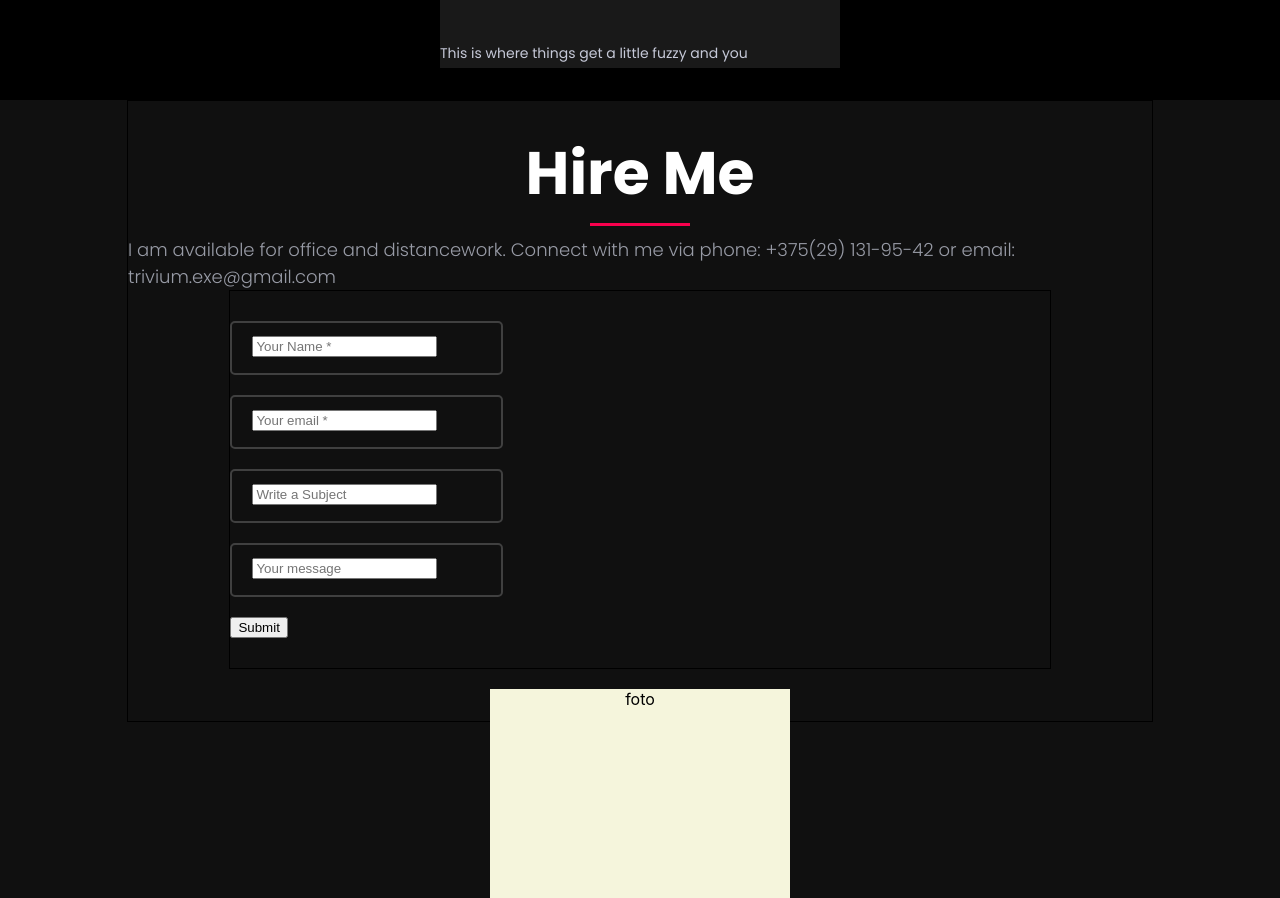
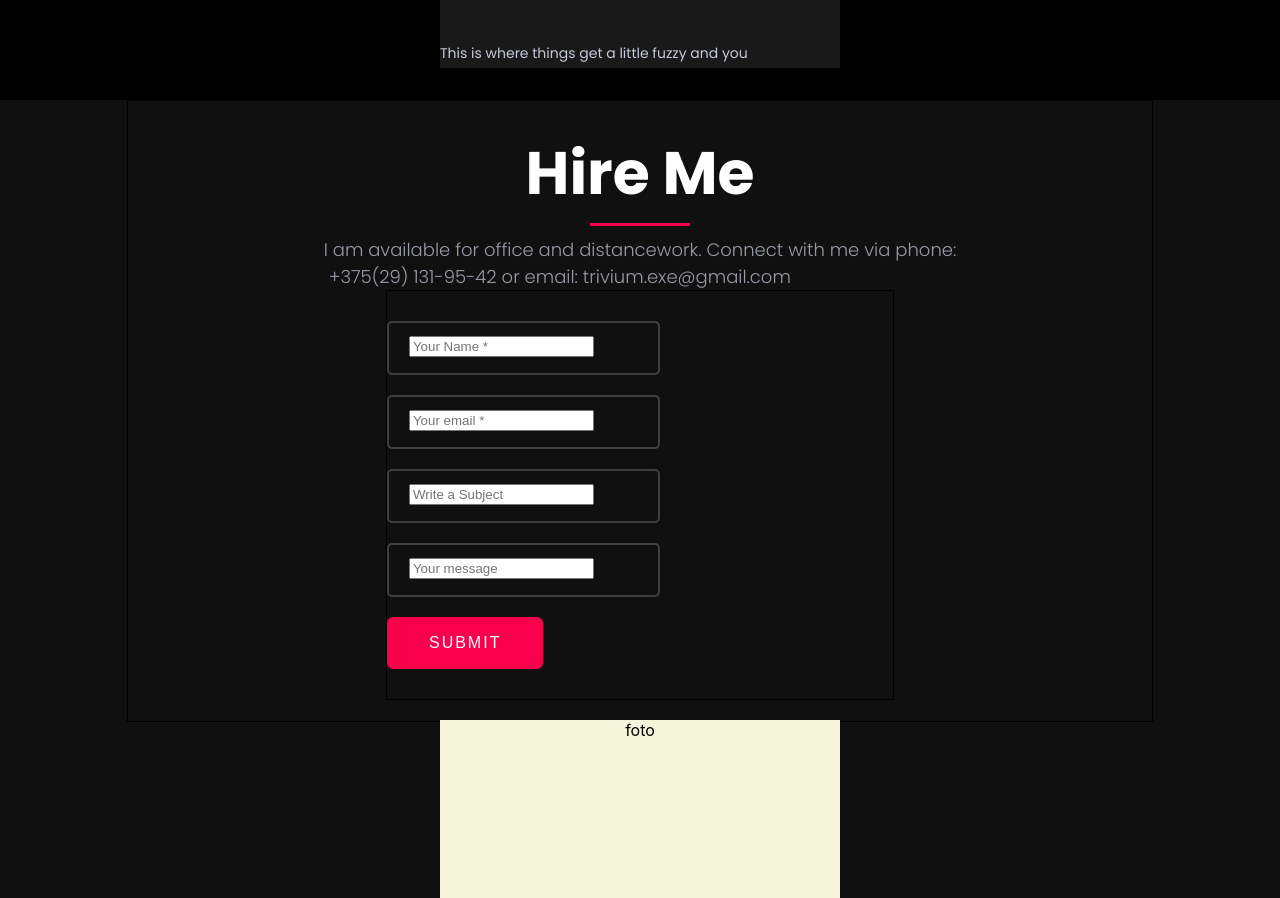
Before and after one commit to Trivium-bit/portfolio, a React (Create React App) app: page / in a window 1280 px wide. Shown: the part 4500-5398 px from the top of the page. Built offline with nearby package versions, Linux system fonts and the light colour scheme.

Commit message:
contacts

```diff
--- a/src/contacts/Contacts.js
+++ b/src/contacts/Contacts.js
@@ -29,13 +29,12 @@ function Contacts() {
           }}
         >
           {({ isSubmitting }) => (
-            <Form>
-              <div className={style.formsBlock}>
+            <Form className={style.formsBlock}>
               <div className={style.inputForm}>
-              <Field type="" name="your name" placeholder="Your Name *"  />
+                <Field type="" name="your name" placeholder="Your Name *" />
               </div>
               <div className={style.inputForm}>
-              <Field type="email" name="email" placeholder="Your email *"/>
+                <Field type="email" name="email" placeholder="Your email *" />
                 <ErrorMessage name="email" component="div" />
               </div>
               <div className={style.inputForm}>
@@ -44,10 +43,9 @@ function Contacts() {
               <div className={style.inputForm}>
                 <Field type="textarea" name="textarea" placeholder="Your message" />
               </div>
-              <button type="submit" disabled={isSubmitting}>
+              <button className={style.button} type="submit" disabled={isSubmitting}>
                 Submit
               </button>
-              </div>
             </Form>
           )}
         </Formik>
--- a/src/contacts/Contacts.module.css
+++ b/src/contacts/Contacts.module.css
@@ -2,20 +2,13 @@
     min-height: 40vh;
 
 }
+
 .contactsContainer {
     display: flex;
     flex-direction: column;
     flex-wrap: wrap;
     align-items: flex-start;
     justify-content: space-around;
-}
-
-.title {
-    width: 100%;
-    background-color: rgb(255, 177, 104);
-    color: rgb(29, 28, 56);
-    font-size:larger;
-    font-family:'Lucida Sans', 'Lucida Sans Regular', 'Lucida Grande', 'Lucida Sans Unicode'
 }
 
 .formsBlock {
@@ -25,15 +18,16 @@
     flex-wrap: wrap;
     align-items: flex-start;
 }
+
 .inputForm {
     font-size: 14px;
     line-height: 1.71429;
-    font-family: Poppins,sans-serif;
+    font-family: Poppins, sans-serif;
     color: #1d1d24;
     font-weight: 400;
     text-align: left;
-    color: rgba(198,201,216,.75);
-    border: 2px solid hsla(0,0%,100%,.2);
+    color: rgba(198, 201, 216, .75);
+    border: 2px solid hsla(0, 0%, 100%, .2);
     display: block;
     width: 100%;
     padding: 0 20px;
@@ -45,29 +39,30 @@
     outline: none;
     font-size: 15px;
     letter-spacing: .1px;
-    font-family: Source Sans Pro,Helvetica,sans-serif;
-
+    font-family: Source Sans Pro, Helvetica, sans-serif;
 }
 
 .button {
-    height: 40px;
-    width: 70px;
-    font-weight: 700;
-    color: rgb(213, 230, 255);
-    text-decoration: none;
-    padding: .8em 1em calc(.8em + 3px);
-    border-radius: 3px;
-    background: rgb(43, 99, 57);
-    box-shadow: 0 -3px rgb(34, 34, 33) inset;
-    transition: 0.2s;
-    border-radius: 10px;
-    }
+    border: 2px solid #f9004d;
+    background: #f9004d;
+    color: #fff;
+    border-radius: 6px;
+    cursor: pointer;
+    font-size: 16px;
+    font-weight: 500;
+    text-transform: uppercase;
+    letter-spacing: 2px;
+    padding: 15px 40px;
+    transition: .5s;
+}
 
 .button:hover {
-    background: rgb(79, 148, 79);
-    }
+    border: 2px solid #f9004d;
+    background: #101010;
+    color: #f9004d;
+}
 
 .button:active {
     background: rgb(142, 189, 135);
     box-shadow: 0 3px rgb(33, 34, 34) inset;
-    }
+}
--- a/src/hireMe/HireMe.js
+++ b/src/hireMe/HireMe.js
@@ -9,7 +9,9 @@ function HireMe() {
     <div className={style.hideMeBlock}>
       <div className={`${styleContainer.container} ${style.hideMeContainer}`}>
         <div className={style.contacts}>
-        <Title text={"Hire Me"} description={"I am available for office and distancework. Connect with me via phone: +375(29) 131-95-42 or email: trivium.exe@gmail.com"} />
+        <div className={style.titleHireMe}>
+        <Title text={"Hire Me"} description={"I am available for office and distancework. Connect with me via phone:\n +375(29) 131-95-42 or email: trivium.exe@gmail.com"} />
+        </div>
         <Contacts />
         </div>
         <div className={style.foto}>foto</div>
--- a/src/hireMe/HireMe.module.css
+++ b/src/hireMe/HireMe.module.css
@@ -19,7 +19,11 @@
 }
 
 .foto {
-    width: 300px;
-    height: 400px;
+    width: 400px;
+    height: 500px;
     background-color: beige;
 }
+
+.titleHireMe {
+    white-space: pre-wrap;
+}
```
Lines whose indentation alone changed are shown as unchanged.
